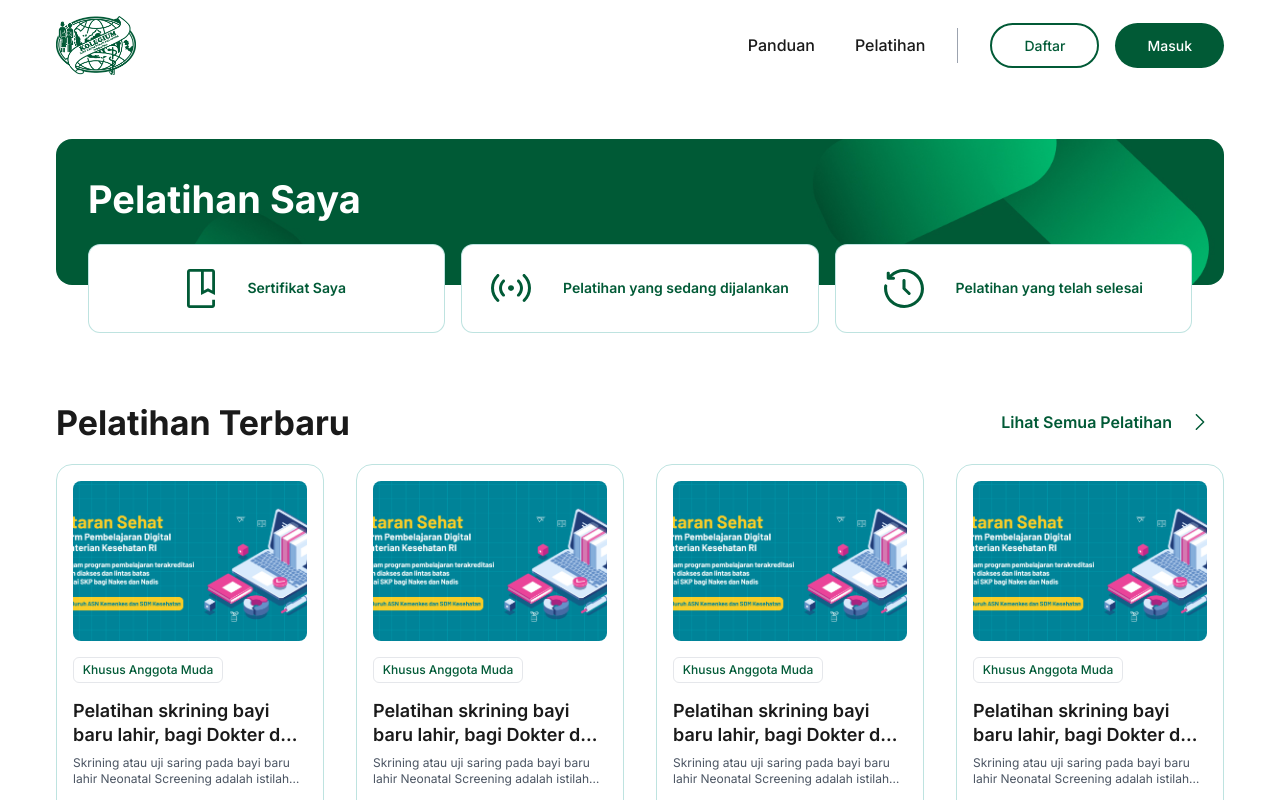
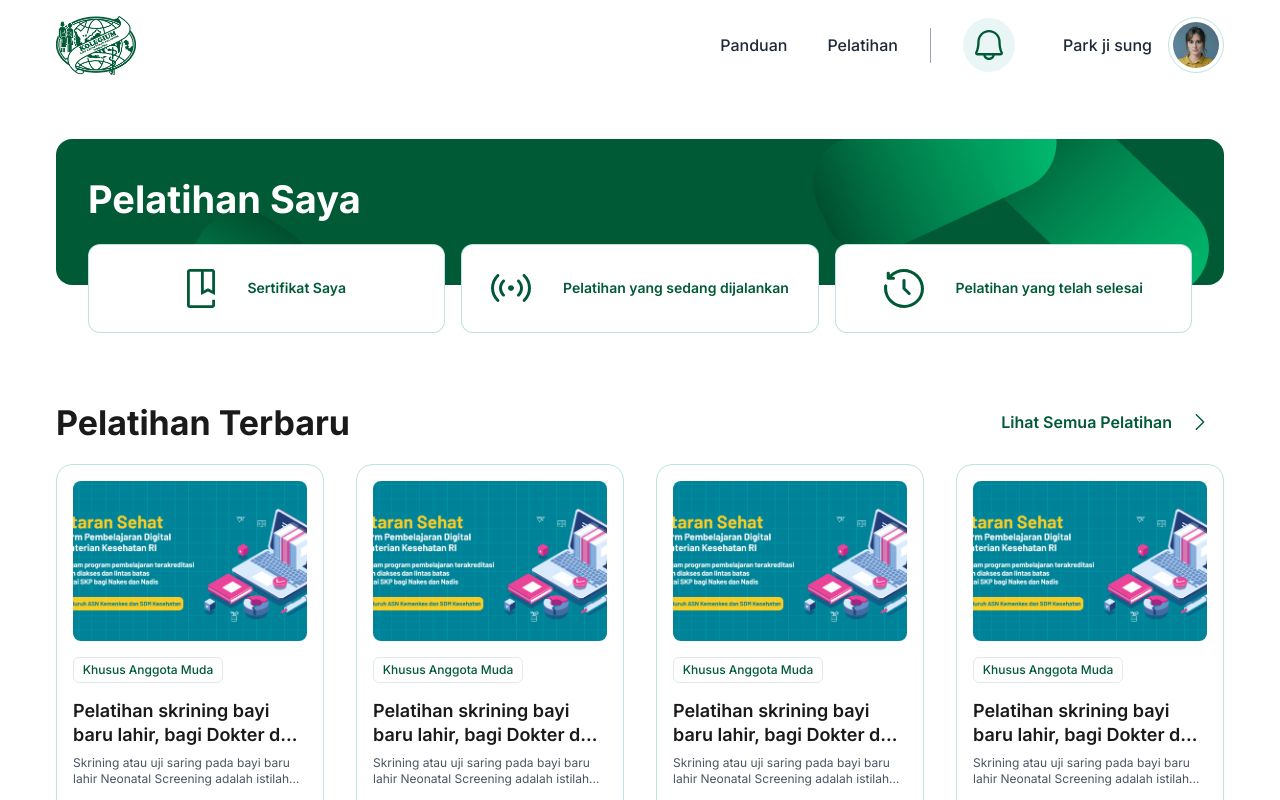
Before and after one commit to adenkesuma/L2KB-LMS, a Next.js app: page / in a window 1280 px wide. Shown: the top 800 px of the page. Built offline with nearby package versions, Linux system fonts and the light colour scheme.

Commit message:
`feat:` add navigation user profile and notification ui

```diff
--- a/components/navbar.tsx
+++ b/components/navbar.tsx
@@ -1,14 +1,17 @@
 "use client"
-
 import Image from "next/image"
 import Link from "next/link"
 import { FC } from "react"
 import Logo from "@/public/assets/logo/kolegium.png"
+import Notification from "@/public/assets/icons/notification.svg"
+import Profile from "@/public/assets/user.png"
 
 import { usePathname } from "next/navigation"
 
 const Navbar: FC = () => {
     const pathname = usePathname()
+
+    const login: Boolean = true
 
     return (
         <>
@@ -27,10 +30,10 @@ const Navbar: FC = () => {
                         <div className="flex justify-center items-center gap-8">
                             <ul className="flex justify-center items-center gap-10">
                                 <li>
-                                    <a href="/guide" className="hover:text-green font-medium">Panduan</a>
+                                    <a href="/guide" className="hover:text-green hover:border-b hover:border-green delay-75 font-medium text-gray-800">Panduan</a>
                                 </li>
                                 <li>
-                                    <a href="/courses" className="hover:text-green font-medium">Pelatihan</a>
+                                    <a href="/courses" className="hover:text-green hover:border-b hover:border-green delay-75 font-medium text-gray-800">Pelatihan</a>
                                 </li>
                             </ul>
 
@@ -38,6 +41,30 @@ const Navbar: FC = () => {
                             <div className="border-l border-gray-400 h-[35px]" />
 
                             {/* button signin and signup */}
+                            <div>
+                                { login === true ?
+                                    (
+                                        <div className="flex justify-center gap-12 items-center">
+                                            <Link href="/notification" className="p-3 bg-opacity-green rounded-[50%]">
+                                                <Image
+                                                    src={Notification}
+                                                    alt="bell icon"
+                                                    width={28}
+                                                />
+                                            </Link>
+                                            <Link href="/profile" className="flex items-center gap-4">
+                                                <span className="font-medium text-md text-gray-800">
+                                                    Park ji sung
+                                                </span>
+                                                <Image
+                                                    src={Profile}
+                                                    alt="profile user"
+                                                    className="h-14 w-14 rounded-[50%] p-1 border border-opacity-green"
+                                                />
+                                            </Link>
+                                        </div>
+                                    ) :
+                                    (
                                         <div className="flex justify-center gap-4 items-center">
                                             <Link href="/register" className="bg-transparent px-6 py-[4px] border-2 border-green duration-75 text-green md:py-[10px] md:px-8 rounded-3xl font-medium text-[12px] md:text-[14px]">
                                                 Daftar
@@ -45,6 +72,9 @@ const Navbar: FC = () => {
                                             <Link href="/login" className="bg-green px-6 py-[5px] duration-75 text-white md:py-[12px] md:px-8 rounded-3xl font-medium text-[12px] md:text-[14px]">
                                                 Masuk
                                             </Link>
+                                        </div>
+                                    )
+                                }
                             </div>
                         </div>
                     </div>
```
Lines whose indentation alone changed are shown as unchanged.
